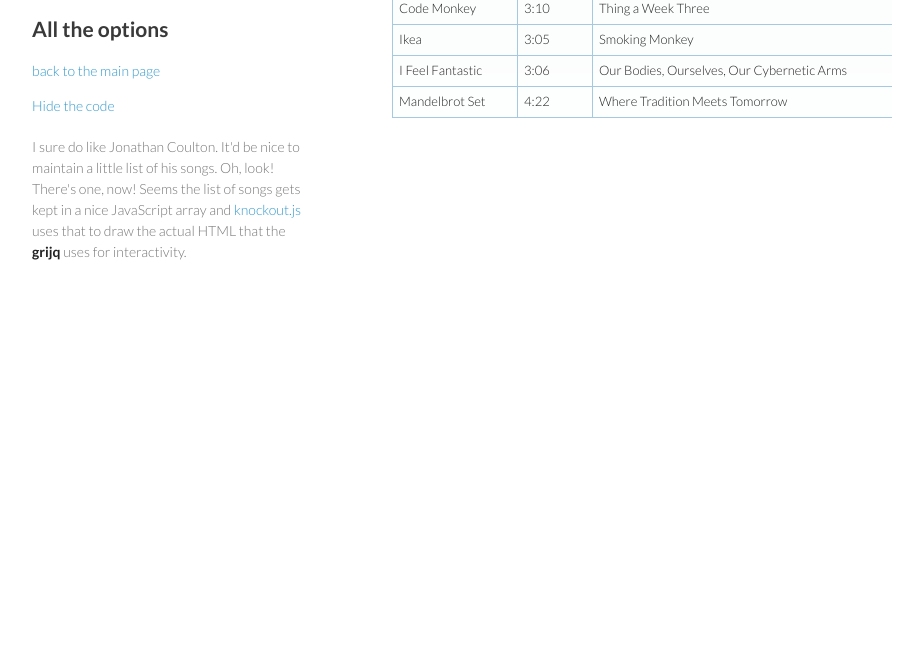
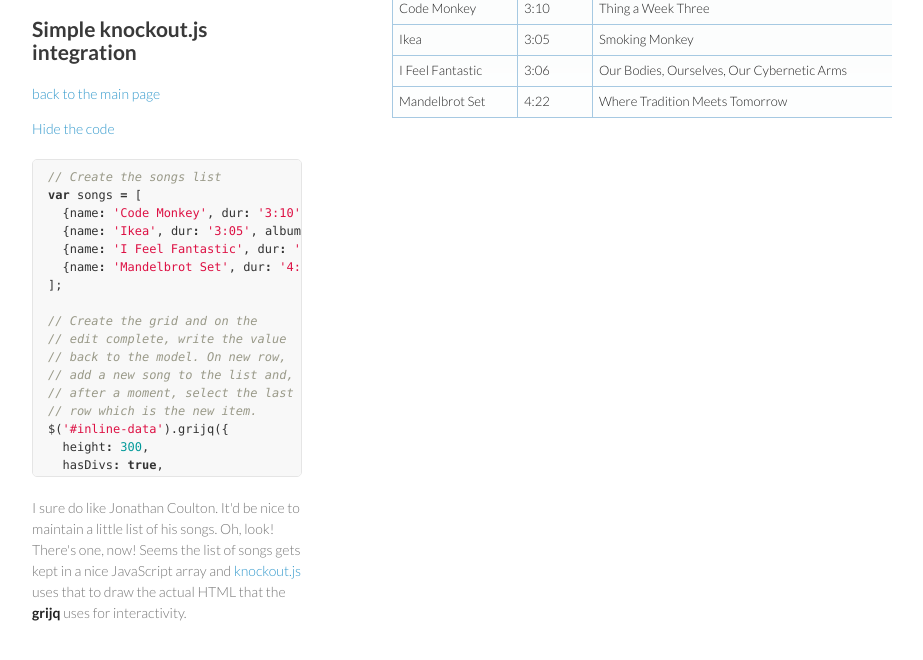
Before and after one commit to realistschuckle/grijq, a website: page examples/simple-knockout-integration.html in a window 1280 px wide. Both pictures are taken after a click on the link "See the code". Shown: the part 92-752 px from the top of the page, without its empty margins (178-1101 px from the left). Drawn offline with Linux system fonts and the light colour scheme.

Commit message:
Add the code for the knockout integration to the page. Add a link to the index page for the knockout integration.

```diff
--- a/examples/simple-knockout-integration.html
+++ b/examples/simple-knockout-integration.html
@@ -37,6 +37,10 @@
       }
       .center {
         text-align: center;
+      }
+      #the-code pre {
+        height: 300px;
+        overflow: auto;
       }
     </style>
     <script src="../javascripts/knockout.js"></script>
@@ -114,11 +118,44 @@
     <div class="wrapper">
       <header>
         <h1>grijq</h1>
-        <h2>All the options</h2>
+        <h2>Simple knockout.js integration</h2>
         <nav><div><a href="../">back to the main page</a></div></nav>
         <div>
           <p><a id="see-the-code" href="#">See the code</a></p>
-<div id="the-code" class="highlight"></div>
+<div id="the-code" class="highlight"><pre><span class="c1">// Create the songs list</span>
+<span class="kd">var</span> <span class="nx">songs</span> <span class="o">=</span> <span class="p">[</span>
+  <span class="p">{</span><span class="nx">name</span><span class="o">:</span> <span class="s1">&#39;Code Monkey&#39;</span><span class="p">,</span> <span class="nx">dur</span><span class="o">:</span> <span class="s1">&#39;3:10&#39;</span><span class="p">,</span> <span class="nx">album</span><span class="o">:</span> <span class="s1">&#39;Thing a Week Three&#39;</span><span class="p">},</span>
+  <span class="p">{</span><span class="nx">name</span><span class="o">:</span> <span class="s1">&#39;Ikea&#39;</span><span class="p">,</span> <span class="nx">dur</span><span class="o">:</span> <span class="s1">&#39;3:05&#39;</span><span class="p">,</span> <span class="nx">album</span><span class="o">:</span> <span class="s1">&#39;Smoking Monkey&#39;</span><span class="p">},</span>
+  <span class="p">{</span><span class="nx">name</span><span class="o">:</span> <span class="s1">&#39;I Feel Fantastic&#39;</span><span class="p">,</span> <span class="nx">dur</span><span class="o">:</span> <span class="s1">&#39;3:06&#39;</span><span class="p">,</span> <span class="nx">album</span><span class="o">:</span> <span class="s1">&#39;Our Bodies, Ourselves, Our Cybernetic Arms&#39;</span><span class="p">},</span>
+  <span class="p">{</span><span class="nx">name</span><span class="o">:</span> <span class="s1">&#39;Mandelbrot Set&#39;</span><span class="p">,</span> <span class="nx">dur</span><span class="o">:</span> <span class="s1">&#39;4:22&#39;</span><span class="p">,</span> <span class="nx">album</span><span class="o">:</span> <span class="s1">&#39;Where Tradition Meets Tomorrow&#39;</span><span class="p">}</span>
+<span class="p">];</span>
+
+<span class="c1">// Create the grid and on the</span>
+<span class="c1">// edit complete, write the value</span>
+<span class="c1">// back to the model. On new row,</span>
+<span class="c1">// add a new song to the list and,</span>
+<span class="c1">// after a moment, select the last</span>
+<span class="c1">// row which is the new item.</span>
+<span class="nx">$</span><span class="p">(</span><span class="s1">&#39;#inline-data&#39;</span><span class="p">).</span><span class="nx">grijq</span><span class="p">({</span>
+  <span class="nx">height</span><span class="o">:</span> <span class="mi">300</span><span class="p">,</span>
+  <span class="nx">hasDivs</span><span class="o">:</span> <span class="kc">true</span><span class="p">,</span>
+  <span class="nx">editcomplete</span><span class="o">:</span> <span class="kd">function</span><span class="p">(</span><span class="nx">e</span><span class="p">,</span> <span class="nx">data</span><span class="p">)</span> <span class="p">{</span>
+    <span class="kd">var</span> <span class="nx">prop</span> <span class="o">=</span> <span class="nx">data</span><span class="p">.</span><span class="nx">cell</span><span class="p">.</span><span class="nx">kobind</span><span class="p">();</span>
+    <span class="kd">var</span> <span class="nx">index</span> <span class="o">=</span> <span class="nx">data</span><span class="p">.</span><span class="nx">cell</span><span class="p">.</span><span class="nx">parent</span><span class="p">().</span><span class="nx">prevAll</span><span class="p">().</span><span class="nx">length</span><span class="p">;</span>
+    <span class="nx">viewmodel</span><span class="p">.</span><span class="nx">songs</span><span class="p">()[</span><span class="nx">index</span><span class="p">][</span><span class="nx">prop</span><span class="p">](</span><span class="nx">data</span><span class="p">.</span><span class="nx">val</span><span class="p">);</span>
+  <span class="p">},</span>
+  <span class="nx">newrow</span><span class="o">:</span> <span class="kd">function</span><span class="p">()</span> <span class="p">{</span>
+    <span class="nx">viewmodel</span><span class="p">.</span><span class="nx">songs</span><span class="p">.</span><span class="nx">push</span><span class="p">({</span>
+      <span class="nx">name</span><span class="o">:</span> <span class="nx">ko</span><span class="p">.</span><span class="nx">observable</span><span class="p">(</span><span class="s1">&#39; &#39;</span><span class="p">),</span>
+      <span class="nx">dur</span><span class="o">:</span> <span class="nx">ko</span><span class="p">.</span><span class="nx">observable</span><span class="p">(</span><span class="s1">&#39; &#39;</span><span class="p">),</span>
+      <span class="nx">album</span><span class="o">:</span> <span class="nx">ko</span><span class="p">.</span><span class="nx">observable</span><span class="p">(</span><span class="s1">&#39; &#39;</span><span class="p">)</span>
+    <span class="p">});</span>
+    <span class="nx">setTimeout</span><span class="p">(</span><span class="kd">function</span><span class="p">()</span> <span class="p">{</span>
+      <span class="nx">$</span><span class="p">(</span><span class="s1">&#39;#inline-data&#39;</span><span class="p">).</span><span class="nx">grijq</span><span class="p">(</span><span class="s1">&#39;selectLastRow&#39;</span><span class="p">);</span>
+    <span class="p">},</span> <span class="mi">0</span><span class="p">);</span>
+  <span class="p">}</span>
+<span class="p">});</span>
+</pre></div>
         </div>
         <p>
           I sure do like Jonathan Coulton. It'd be nice to maintain a little
```
Also changed, not shown: index.md (+1 -0 lines).
